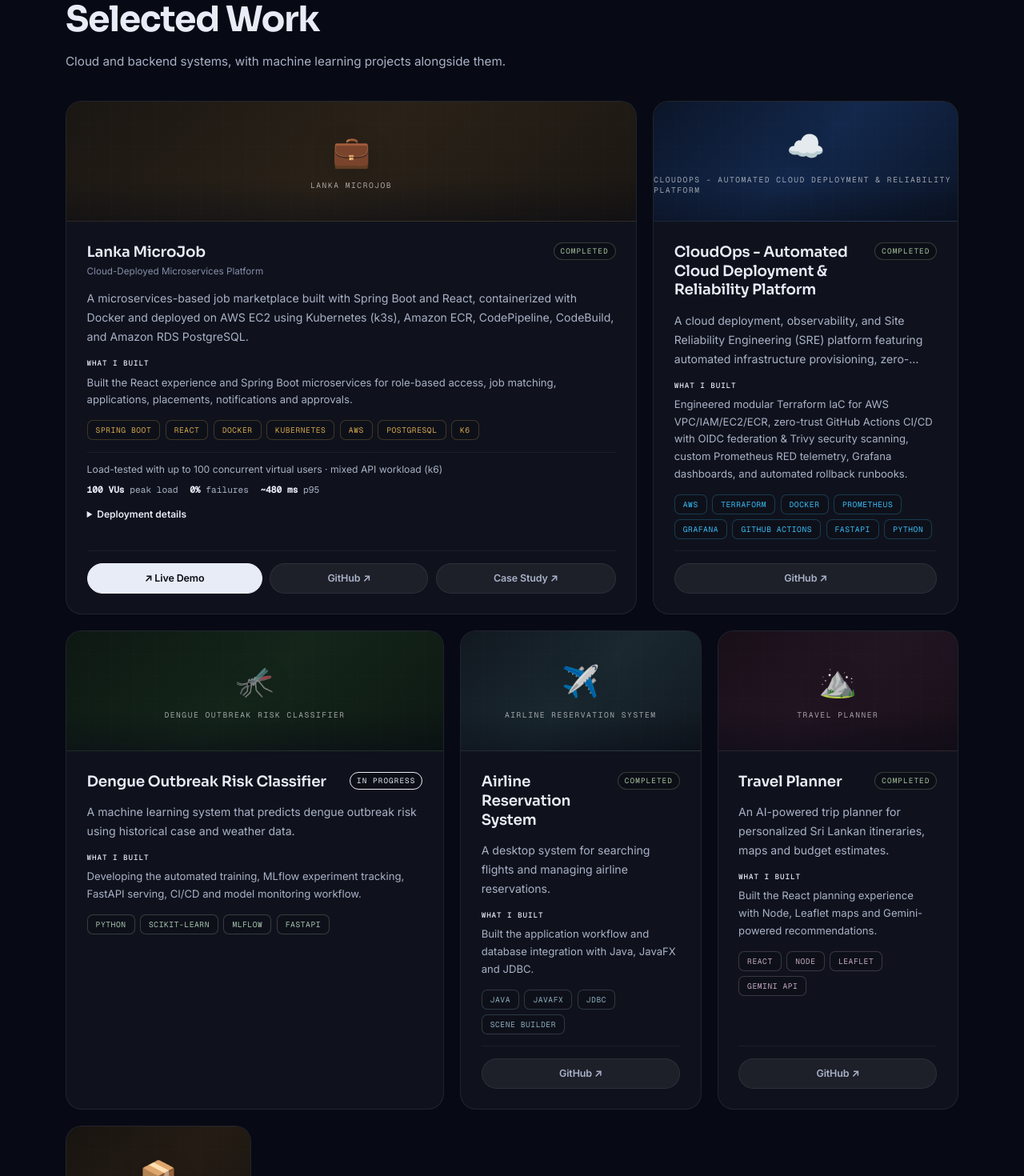
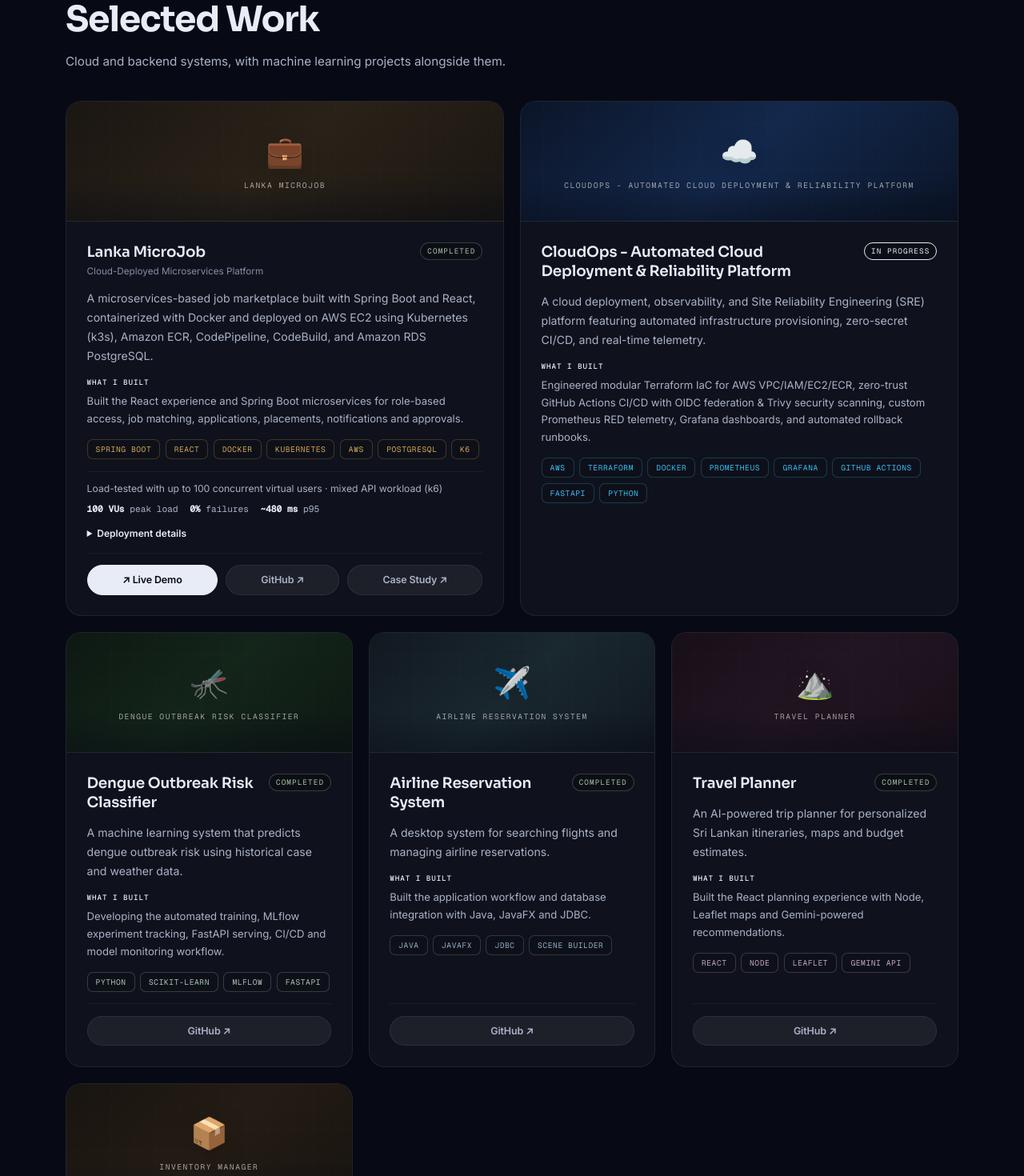
Before and after one commit to nisa2003-ops/portfolio, a React (Vite) app in the folder frontend/: page / in a window 1280 px wide. Shown: the part 2520-3990 px from the top of the page at 80% size. Built offline with nearby package versions, Linux system fonts and the light colour scheme; some icons are missing.

Commit message:
Fix: Project Card sizes

```diff
--- a/frontend/src/components/Projects/Projects.module.css
+++ b/frontend/src/components/Projects/Projects.module.css
@@ -12,10 +12,10 @@
 
 /* Make first project large (bento) */
 .grid > div:nth-child(1) {
-  grid-column: span 7;
+  grid-column: span 6;
 }
 .grid > div:nth-child(2) {
-  grid-column: span 5;
+  grid-column: span 6;
 }
 .grid > div:nth-child(3) {
   grid-column: span 4;
@@ -24,6 +24,9 @@
   grid-column: span 4;
 }
 .grid > div:nth-child(5) {
+  grid-column: span 4;
+}
+.grid > div:nth-child(6) {
   grid-column: span 4;
 }
 
--- a/frontend/src/constants/data.js
+++ b/frontend/src/constants/data.js
@@ -77,9 +77,9 @@ export const PROJECTS = [
       "Python",
     ],
     color: "#38bdf8",
-    status: "Completed",
+    status: "In progress",
     demo: null,
-    github: "https://github.com/nisa03-cloud/Cloudops",
+    github: "",
     mockupIcon: "☁️",
     mockupBg: "linear-gradient(135deg,#0b1528,#13284c,#0b1528)",
   },
@@ -92,9 +92,9 @@ export const PROJECTS = [
       "Developing the automated training, MLflow experiment tracking, FastAPI serving, CI/CD and model monitoring workflow.",
     tags: ["Python", "Scikit-learn", "MLflow", "FastAPI"],
     color: "#a8c5b0",
-    status: "In progress",
+    status: "Completed",
     demo: null,
-    github: "",
+    github: "https://github.com/nisa2003-ops/Dengue-Risk-MLOps-1",
     mockupIcon: "🦟",
     mockupBg: "linear-gradient(135deg,#0d1812,#14251a,#0d1812)",
   },
```
